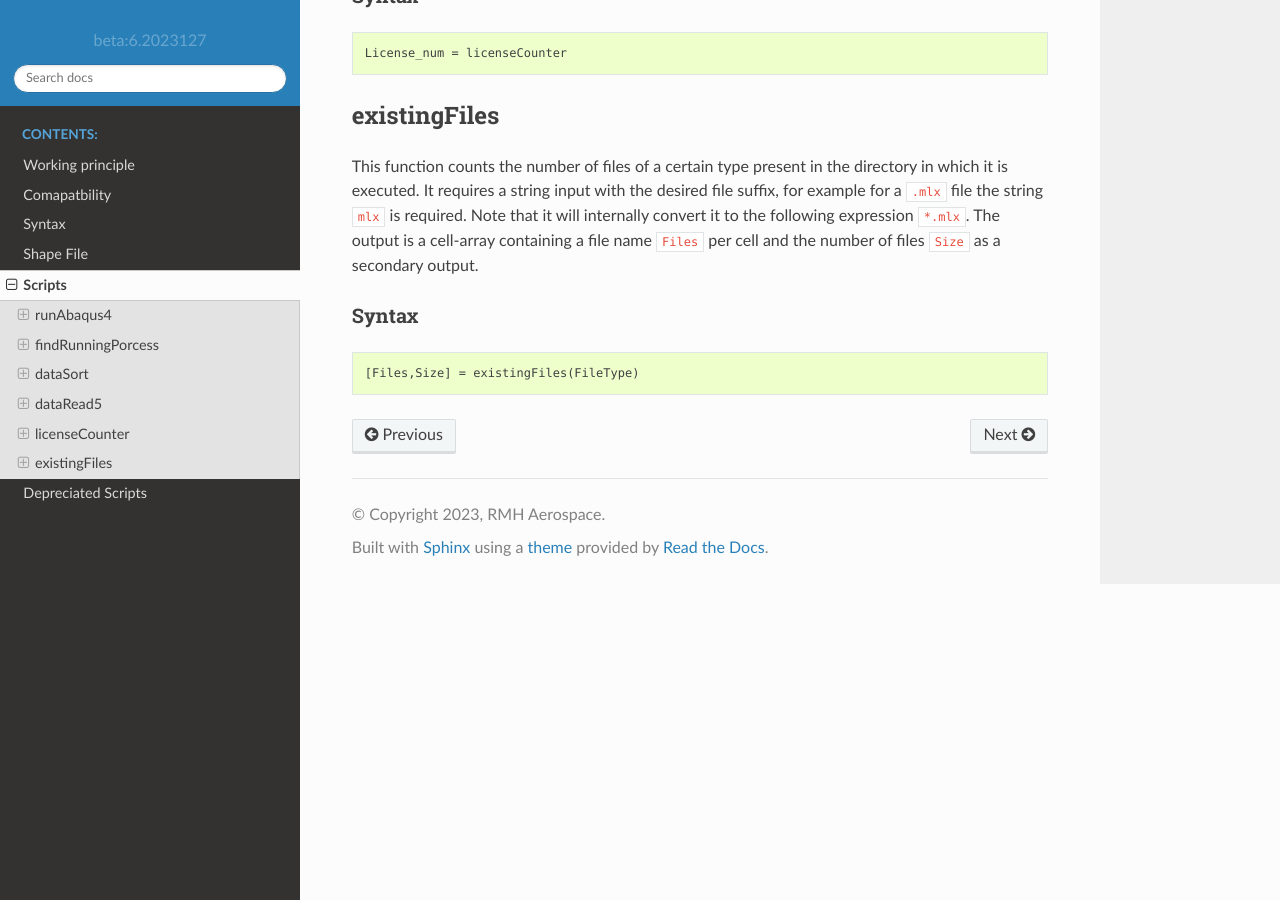
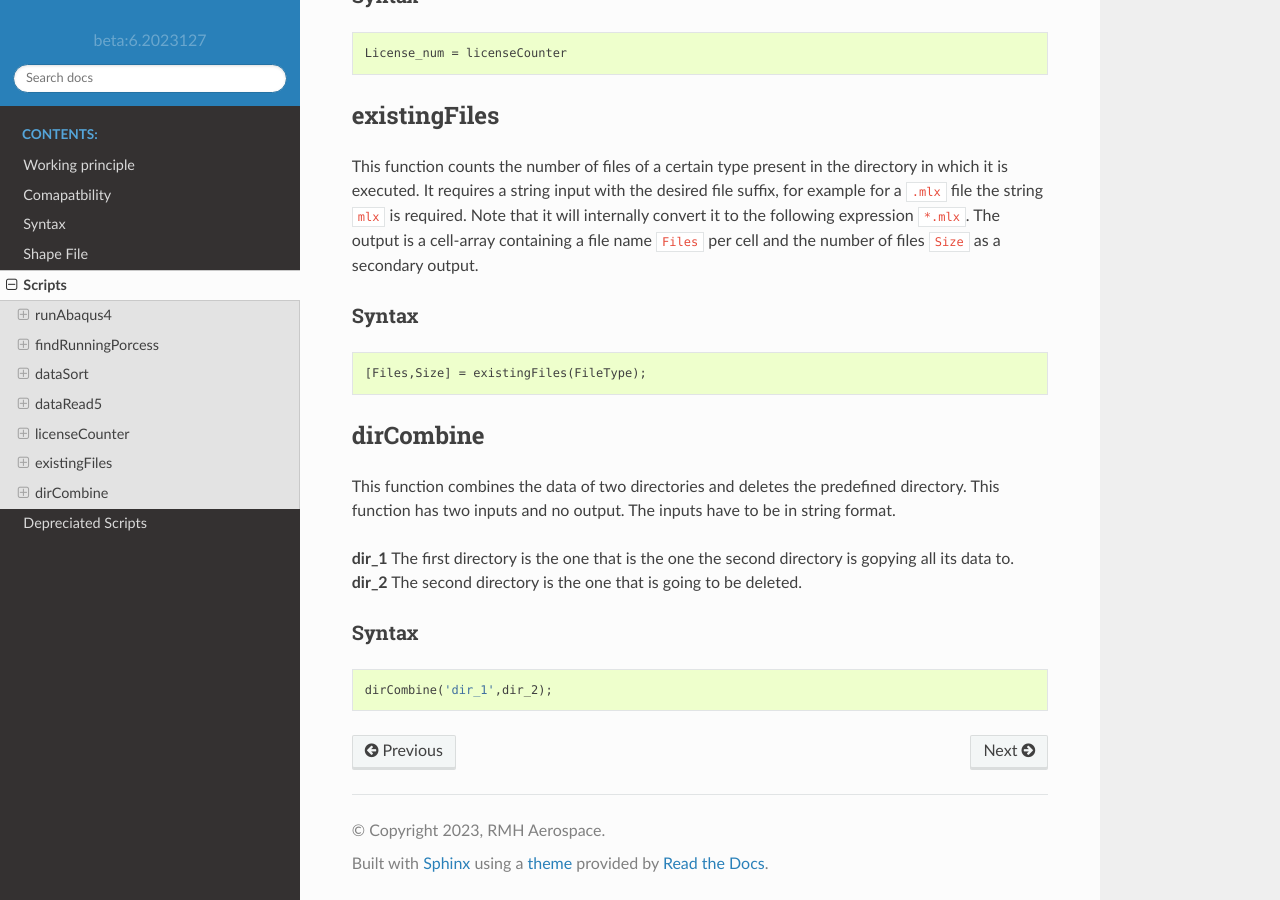
Before and after one commit to aq18507/GATORdocs, a Sphinx documentation site: the page built from doc/Scripts.rst, in a window 1280 px wide and 900 px high, scrolled down 4224 px. Built offline with Sphinx 7.4.7 and the Read the Docs theme 2.0.0, drawn with Linux system fonts in a browser that asks for light colours.

Commit message:
docs: update Scripts.rst

```diff
--- a/doc/Scripts.rst
+++ b/doc/Scripts.rst
@@ -166,4 +166,20 @@ Syntax
 
 .. code-block:: matlab
 
-    [Files,Size] = existingFiles(FileType)
+    [Files,Size] = existingFiles(FileType);
+
+
+dirCombine
+----------
+
+This function combines the data of two directories and deletes the predefined directory. This function has two inputs and no output. The inputs have to be in string format.
+
+**dir_1** The first directory is the one that is the one the second directory is gopying all its data to.
+**dir_2** The second directory is the one that is going to be deleted.
+
+Syntax
+++++++
+
+.. code-block:: matlab
+
+    dirCombine('dir_1',dir_2);
```
